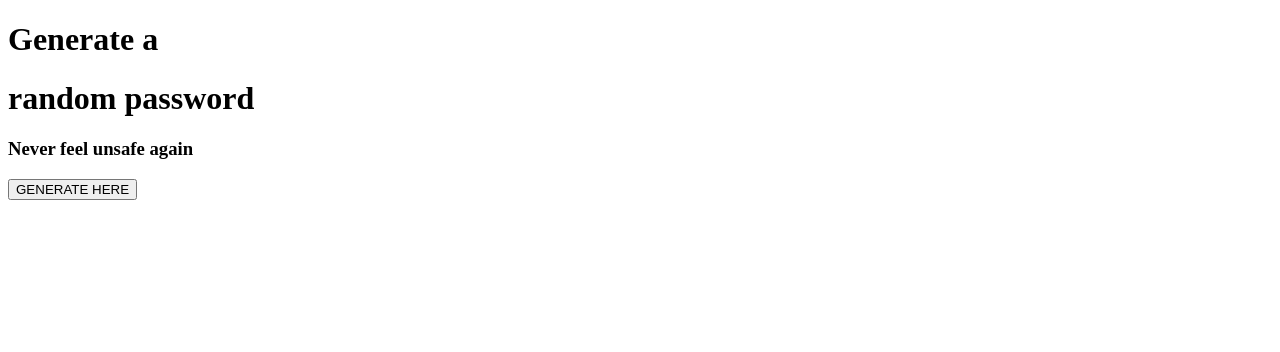
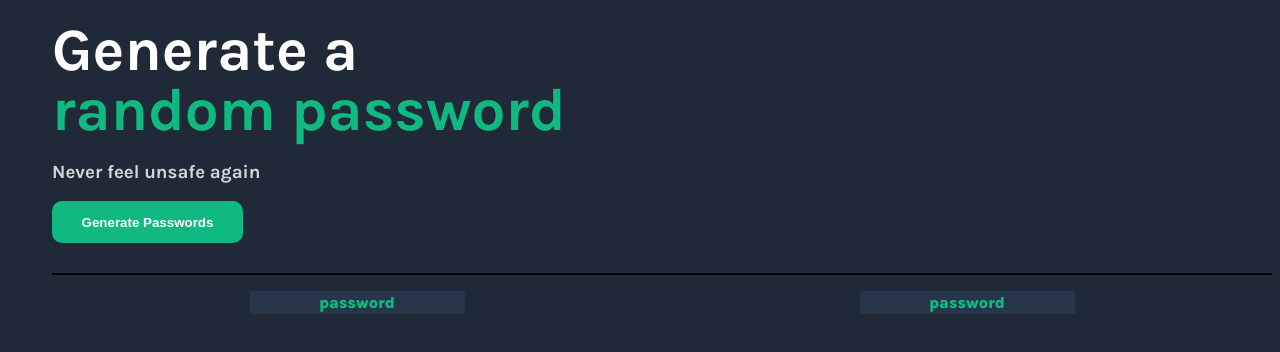
Before and after one commit to bcsurf2822/password-gen, a plain HTML site: page index.html in a window 1280 px wide. Drawn offline with Linux system fonts and the light colour scheme.

Commit message:
set up webpage

```diff
--- a/index.css
+++ b/index.css
@@ -0,0 +1,52 @@
+body {
+  background-color: #1f2937;
+
+  margin-left: 52px;
+  font-family: "Karla", sans-serif;
+  font-optical-sizing: auto;
+  font-weight: 800;
+  font-style: normal;
+}
+
+h1 {
+  color: white;
+  display: flex;
+  margin-right: auto;
+  margin-left: auto;
+  text-align: left;
+  font-size: 60px;
+  line-height: 20px;
+}
+
+h3 {
+  color: #d5d4d8;
+}
+
+button {
+  background-color: #10b981;
+  color: white;
+  width: 191px;
+  height: 42px;
+  cursor: pointer;
+  border: 2px solid #10b981;
+  border-radius: 10px;
+  margin-bottom: 30px;
+}
+
+.green-letters {
+  color: #10b981;
+}
+
+.passwords {
+  display: flex;
+  justify-content: space-around;
+  border-top: 2px solid black;
+}
+
+p {
+  color: #10b981;
+  background-color: #273549;
+  border: 2px solid #273549;
+  width: 211px;
+  text-align: center;
+}
--- a/index.html
+++ b/index.html
@@ -3,18 +3,27 @@
   <head>
     <meta charset="UTF-8" />
     <meta name="viewport" content="width=device-width, initial-scale=1.0" />
+    <link rel="stylesheet" href="index.css" />
+    <link rel="preconnect" href="https://fonts.googleapis.com" />
+    <link rel="preconnect" href="https://fonts.gstatic.com" crossorigin />
+    <link
+      href="https://fonts.googleapis.com/css2?family=Karla:ital,wght@0,200..800;1,200..800&display=swap"
+      rel="stylesheet"
+    />
+
     <title>Document</title>
   </head>
   <body>
     <div class="gen-pass">
       <h1>Generate a</h1>
-      <h1>random password</h1>
+      <h1 class="green-letters">random password</h1>
       <h3>Never feel unsafe again</h3>
     </div>
-    <button>GENERATE HERE</button>
+    <button onclick="iClick()"><strong>Generate Passwords</strong></button>
     <div class="passwords">
-      <p id="p-1"></p>
-      <p id="p-2"></p>
+      <p id="p-one">password</p>
+      <p id="p-two">password</p>
     </div>
   </body>
+  <script src="index.js"></script>
 </html>
--- a/index.js
+++ b/index.js
@@ -1,2 +1,10 @@
 const characters = ["A","B","C","D","E","F","G","H","I","J","K","L","M","N","O","P","Q","R","S","T","U","V","W","X","Y","Z","a","b","c","d","e","f","g","h","i","j","k","l","m","n","o","p","q","r","s","t","u","v","w","x","y","z", "0", "1", "2", "3", "4", "5", "6", "7", "8", "9","~","`","!","@","#","$","%","^","&","*","(",")","_","-","+","=","{","[","}","]",",","|",":",";","<",">",".","?",
 "/"];
+
+const passOne = document.getElementById("p-one");
+const passTwo = document.getElementById("p-two");
+
+
+function iClick() {
+  passOne.textContent = "NewPass"
+}
```
